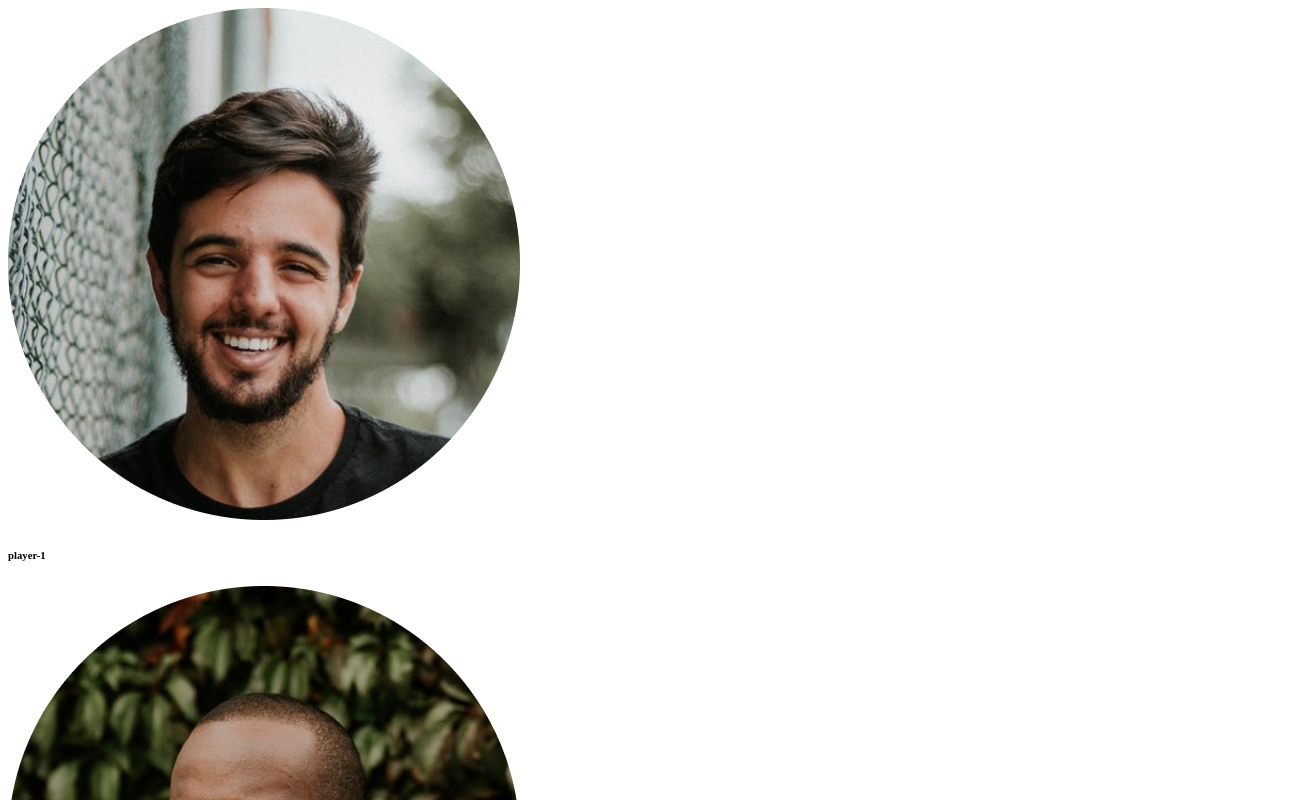
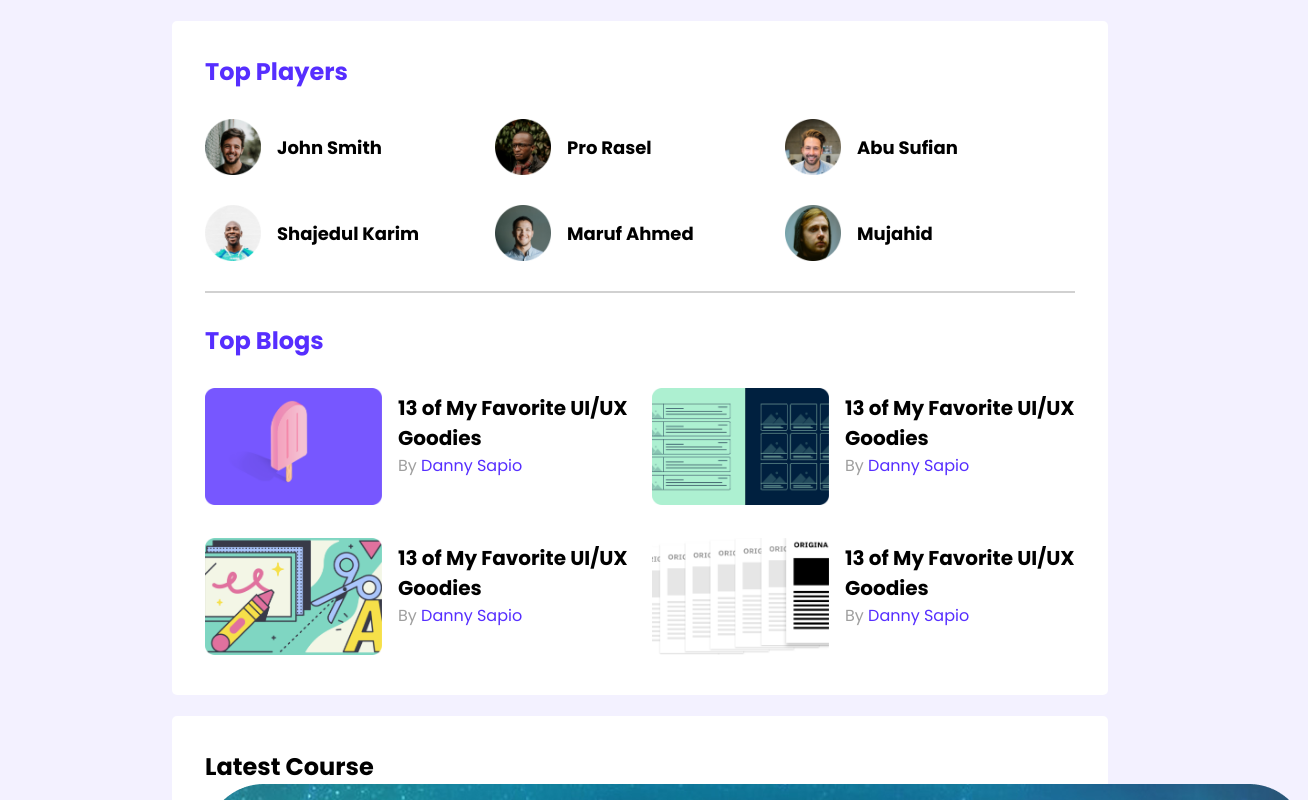
Before and after one commit to KamrulHasan11/leader-board, a plain HTML site: page index.html in a window 1280 px wide. Shown: the top 800 px of the page, 1308 px wide, since content can reach past the window. Drawn offline with Linux system fonts and the light colour scheme.

Commit message:
added html and css files

```diff
--- a/index.html
+++ b/index.html
@@ -17,33 +17,95 @@
     <!-- Header Section End -->
     <main>
         <!-- Top players and top blogs start -->
-        <section>
+        <section class="container">
             <div class="top-player">
+                <h1>Top Players</h1>
                 <div class="players">
                     <div class="player">
                         <img src="images/players/player-1.png" alt="">
-                        <h6>player-1</h6>
+                        <h6>John Smith</h6>
                     </div>
                     <div class="player">
                         <img src="images/players/player-2.png" alt="">
-                        <h6>player-2</h6>
+                        <h6>Pro Rasel</h6>
                     </div>
                     <div class="player">
                         <img src="images/players/player-3.png" alt="">
-                        <h6>player-3</h6>
+                        <h6>Abu Sufian</h6>
                     </div>
                     <div class="player">
                         <img src="images/players/player-4.png" alt="">
-                        <h6>player-4</h6>
+                        <h6>Shajedul Karim</h6>
                     </div>
                     <div class="player">
                         <img src="images/players/player-5.png" alt="">
-                        <h6>player-5</h6>
+                        <h6>Maruf Ahmed</h6>
                     </div>
                     <div class="player">
                         <img src="images/players/player-6.png" alt="">
-                        <h6>player-6</h6>
+                        <h6>Mujahid</h6>
                     </div>
+                </div>
+            </div>
+            <hr>
+            <div class="top-blogs">
+                <h1>Top Blogs</h1>
+                <div class="main-article">
+                    <article>
+                        <div class="thumbnail">
+                            <img src="images/blogs/blog-1.png" alt="">
+                        </div>
+                        <div class="article-detail">
+                            <h5>13 of My Favorite UI/UX Goodies</h5>
+                            <small class="text-author">By <a href="#">Danny Sapio</a></small>
+                        </div>
+                    </article>
+                    <article>
+                        <div class="thumbnail">
+                            <img src="images/blogs/blog-2.png" alt="">
+                        </div>
+                        <div class="article-detail">
+                            <h5>13 of My Favorite UI/UX Goodies</h5>
+                            <small class="text-author">By <a href="#">Danny Sapio</a></small>
+                        </div>
+                    </article>
+                    <article>
+                        <div class="thumbnail">
+                            <img src="images/blogs/blog-3.png" alt="">
+                        </div>
+                        <div class="article-detail">
+                            <h5>13 of My Favorite UI/UX Goodies</h5>
+                            <small class="text-author">By <a href="#">Danny Sapio</a></small>
+                        </div>
+                    </article>
+                    <article>
+                        <div class="thumbnail">
+                            <img src="images/blogs/blog-4.png" alt="">
+                        </div>
+                        <div class="article-detail">
+                            <h5>13 of My Favorite UI/UX Goodies</h5>
+                            <small class="text-author">By <a href="#">Danny Sapio</a></small>
+                        </div>
+                    </article>
+                </div>
+            </div>
+        </section>
+
+        <section class="container">
+            <h1>Latest Course</h1>
+            <div class="latest-course">
+                <div class="course">
+                    <div class="course-detail">
+                        <img src="images/courses/course-1.png" alt="">
+                        <h3>React The Complete Guide for 2021</h3>
+                        <small>Reed Krakoff.</small>
+                    </div>
+                </div>
+                <div class="course">
+                    <div class="course-detail"></div>
+                </div>
+                <div class="course">
+                    <div class="course-detail"></div>
                 </div>
             </div>
         </section>
--- a/style.css
+++ b/style.css
@@ -0,0 +1,87 @@
+/* Fonts */
+@import url('https://fonts.googleapis.com/css2?family=Poppins:wght@400;500;700&display=swap');
+*{
+    margin: 0;
+    padding: 0;
+}
+
+/* Comon styles */
+body{
+    font-family: 'Poppins', sans-serif;
+    background: #F3F1FF;
+}
+.container{
+    background: #FFFFFF;
+    width: 870px;
+    padding: 33px;
+    border-radius: 5px;
+    margin-top: 21px;
+}
+hr{
+    margin-top: 30px;
+    border: 1px solid #D1D1D1;
+}
+/* Top players and top blogs style */
+main{
+    display: flex;
+    flex-direction: column;
+    align-items: center;
+}
+.top-player h1{
+    font-weight: 500px;
+    color: #562EFF;
+    margin-bottom: 30px;
+}
+.players{
+    display: grid;
+    grid-template-columns: repeat(3, 1fr);
+    grid-row-gap:30px;
+}
+.player{
+    display: flex;
+    align-items: center;
+}
+.player img{
+    width: 56px;
+    height: 56px;
+}
+.player h6{
+    font-size: 18px;
+    padding-left: 16px;
+}
+
+/* Top blogs section style */
+.top-blogs h1{
+    margin: 30px 0;
+    color: #562EFF;
+}
+.main-article{
+    display: grid;
+    grid-template-columns: repeat(2, 1fr);
+    grid-row-gap: 26px;
+    grid-column-gap: 24px;
+}
+article{
+    display: flex;
+}
+article .thumbnail img{
+    width: 177px;
+}
+.article-detail{
+    margin-top: 5px;
+    margin-left: 16px;
+}
+.article-detail h5{
+    font-weight: 500px;
+    font-size: 20px;
+}
+.article-detail small a{
+    font-weight: 400px;
+    font-size: 16px;
+    color: #562EFF;
+    text-decoration: none;
+}
+.article-detail small{
+    color: #9F9F9F;
+    font-size: 16px;
+}
```
